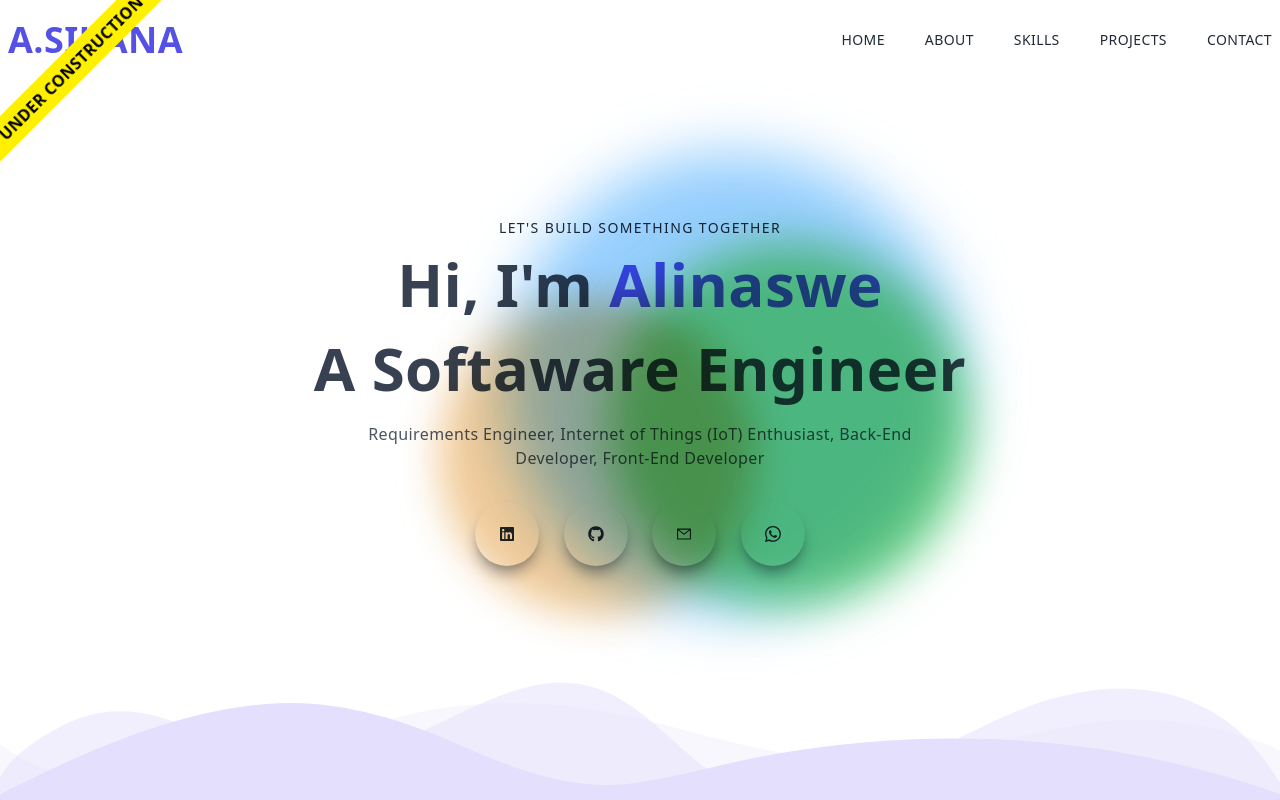
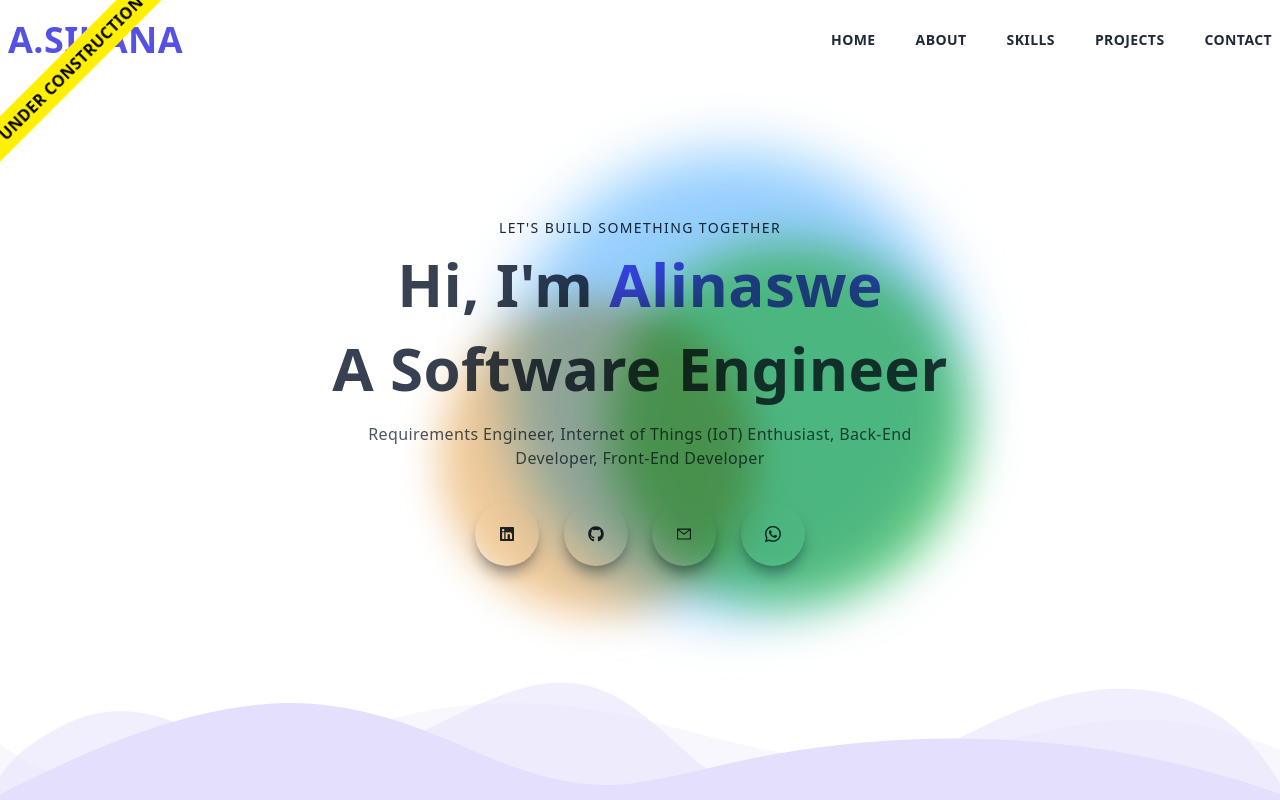
Before and after one commit to SikanaAli/next-portfolio, a Next.js app: page / in a window 1280 px wide. Shown: the top 800 px of the page. Built offline with nearby package versions, Linux system fonts and the light colour scheme.

Commit message:
fixed somme grammer in the hero section and some styling

```diff
--- a/app/head.js
+++ b/app/head.js
@@ -3,21 +3,13 @@ import Script from "next/script";
 export default function Head() {
 	return (
 		<>
-			<title>Alinaswe Sikana Protfolio</title>
+			<title>Alinaswe Sikana - Software Engineer</title>
 			<meta
 				content="width=device-width, initial-scale=1"
 				name="viewport"
 			/>
 			<link rel="icon" href="/favicon.ico" />
-			<Script
-				strategy="lazyOnload"
-				src={`https://www.googletagmanager.com/gtag/js?id=${process.env.NEXT_PUBLIC_GOOGLE_ANALYTICS}`}
-			/>
-			<Script strategy="lazyOnload">
-				{`window.dataLayer = window.dataLayer || []; function gtag()
-				{dataLayer.push(arguments)}
-				gtag('js', new Date()); gtag('config', '${process.env.NEXT_PUBLIC_GOOGLE_ANALYTICS}')`}
-			</Script>
+
 		</>
 	);
 }
--- a/components/Hero.jsx
+++ b/components/Hero.jsx
@@ -24,7 +24,7 @@ export default function Hero() {
 						Hi, I&apos;m{" "}
 						<span className="text-[#5651e5]">Alinaswe</span>
 					</h1>
-					<h1 className="py-2 text-gray-700">A Softaware Engineer</h1>
+					<h1 className="py-2 text-gray-700">A Software Engineer</h1>
 					<p className="py-4 text-gray-600 max-w-[70%] m-auto">
 						Requirements Engineer, Internet of Things (IoT)
 						Enthusiast, Back-End Developer, Front-End Developer
--- a/components/Navbar.jsx
+++ b/components/Navbar.jsx
@@ -44,27 +44,27 @@ function Navbar() {
 				<div>
 					<ul className="hidden md:flex">
 						<a href="#hero">
-							<li className="ml-10 text-sm uppercase hover:border-b">
+							<li className="ml-10 text-sm uppercase font-bold hover:border-b">
 								Home
 							</li>
 						</a>
 						<a href="#about">
-							<li className="ml-10 text-sm uppercase hover:border-b">
+							<li className="ml-10 text-sm uppercase font-bold hover:border-b">
 								About
 							</li>
 						</a>
 						<a href="#skills">
-							<li className="ml-10 text-sm uppercase hover:border-b">
+							<li className="ml-10 text-sm uppercase font-bold hover:border-b">
 								Skills
 							</li>
 						</a>
 						<a href="#projects">
-							<li className="ml-10 text-sm uppercase hover:border-b">
+							<li className="ml-10 text-sm uppercase font-bold hover:border-b">
 								Projects
 							</li>
 						</a>
 						<a href={"#contact"}>
-							<li className="ml-10 text-sm uppercase hover:border-b">
+							<li className="ml-10 text-sm uppercase font-bold hover:border-b">
 								Contact
 							</li>
 						</a>
```
